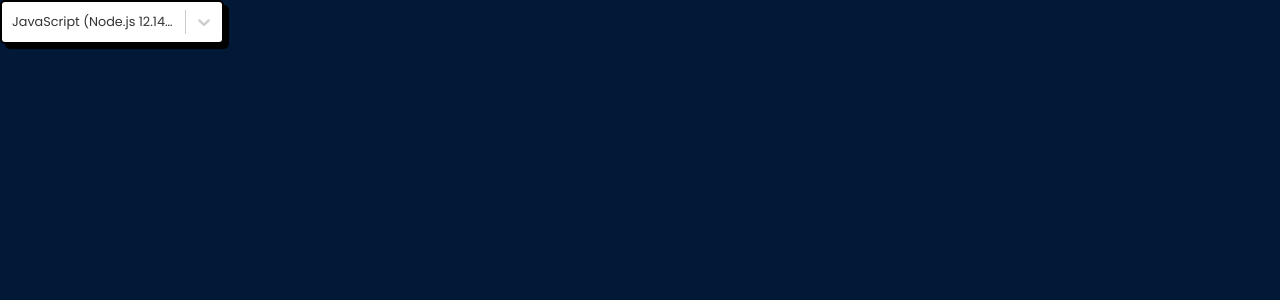
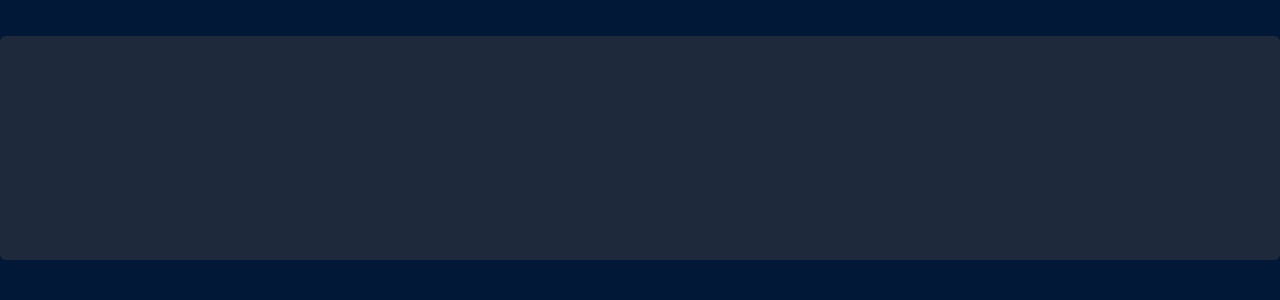
Before and after one commit to Danish1004/online-judge-frontend, a React (Create React App) app: page /editor in a window 1280 px wide. Shown: the top 300 px of the page. Built offline with nearby package versions, Linux system fonts and the light colour scheme.

Commit message:
Output Window and Details

```diff
--- a/src/App.css
+++ b/src/App.css
@@ -18,6 +18,7 @@
   --font-heading-light: 200;
   --font-medium: 300;
   --font-semi-bold: 400;
+  --font-bold: 500;
 }
 
 * {
--- /dev/null
+++ b/src/components/outputwindow/OutputWindow.css
@@ -0,0 +1,41 @@
+.text-err {
+  padding-top: 0.25rem;
+  padding-bottom: 0.25rem;
+  padding-left: 0.5rem;
+  padding-right: 0.5rem;
+  color: #ef4444;
+  font-size: var(--small-font-size);
+  line-height: 1rem;
+  font-weight: var(--font-semi-bold);
+}
+
+.text-scs {
+  padding-top: 0.25rem;
+  padding-bottom: 0.25rem;
+  padding-left: 0.5rem;
+  padding-right: 0.5rem;
+  color: #5bef44;
+  font-size: var(--small-font-size);
+  line-height: 1rem;
+  font-weight: var(--font-semi-bold);
+}
+.text-in {
+  margin-bottom: 0.5rem;
+  background-clip: text;
+  background-image: linear-gradient(to right, var(--tw-gradient-stops));
+  color: transparent;
+  font-size: var(--h3-font-size);
+  line-height: 1.75rem;
+  font-weight: var(--font-bold);
+}
+.details {
+  overflow-y: auto;
+  color: #ffffff;
+  font-size: var(--small-font-size);
+  line-height: 1.25rem;
+  font-weight: var(--font-semi-bold);
+  width: 100%;
+  height: 14rem;
+  border-radius: 0.375rem;
+  background: #1e293b;
+}
--- /dev/null
+++ b/src/components/outputwindow/OutputWindow.jsx
@@ -0,0 +1,34 @@
+import React from "react";
+import "./OutputWindow.css";
+const OutputWindow = ({ outputDetails }) => {
+  const getOutput = () => {
+    let statusId = outputDetails?.status?.id;
+
+    if (statusId === 6) {
+      // compilation error
+      return (
+        <pre className="text-err">{atob(outputDetails?.compile_output)}</pre>
+      );
+    } else if (statusId === 3) {
+      return (
+        <pre className="txt-scs">
+          {atob(outputDetails.stdout) !== null
+            ? `${atob(outputDetails.stdout)}`
+            : null}
+        </pre>
+      );
+    } else if (statusId === 5) {
+      return <pre className="text-err">{`Time Limit Exceeded`}</pre>;
+    } else {
+      return <pre className="text-err">{atob(outputDetails?.stderr)}</pre>;
+    }
+  };
+  return (
+    <>
+      <h1 className="text-in">Output</h1>
+      <div className="details">{outputDetails ? <>{getOutput()}</> : null}</div>
+    </>
+  );
+};
+
+export default OutputWindow;
--- a/src/index.js
+++ b/src/index.js
@@ -6,8 +6,7 @@ import Home from "./pages/home/Home";
 import Registration from "./pages/registration/Registration";
 import Profile from "./pages/profile/Profile";
 import Login from "./pages/login/Login";
-// import Editor from "./pages/editor/Editor";
-import LangDrop from "./components/langdrop/LangDrop";
+import OutputWindow from "./components/outputwindow/OutputWindow";
 const router = createBrowserRouter([
   {
     path: "/",
@@ -27,7 +26,7 @@ const router = createBrowserRouter([
   },
   {
     path: "/editor",
-    element: <LangDrop />,
+    element: <OutputWindow />,
   },
 ]);
 const root = ReactDOM.createRoot(document.getElementById("root"));
```
Also changed, not shown: src/components/outputdetails/OutputDetails.css (added, +19 -0 lines), src/components/outputdetails/OutputDetails.jsx (added, +21 -0 lines).
